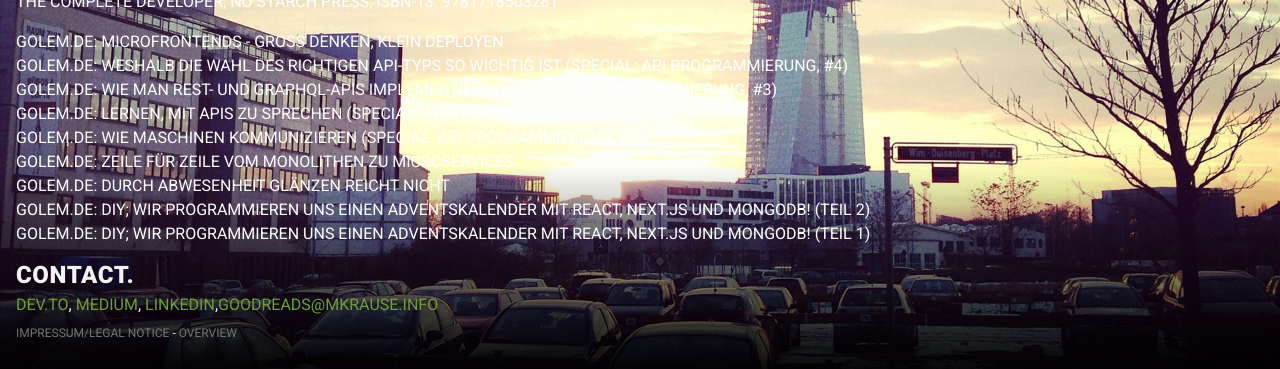
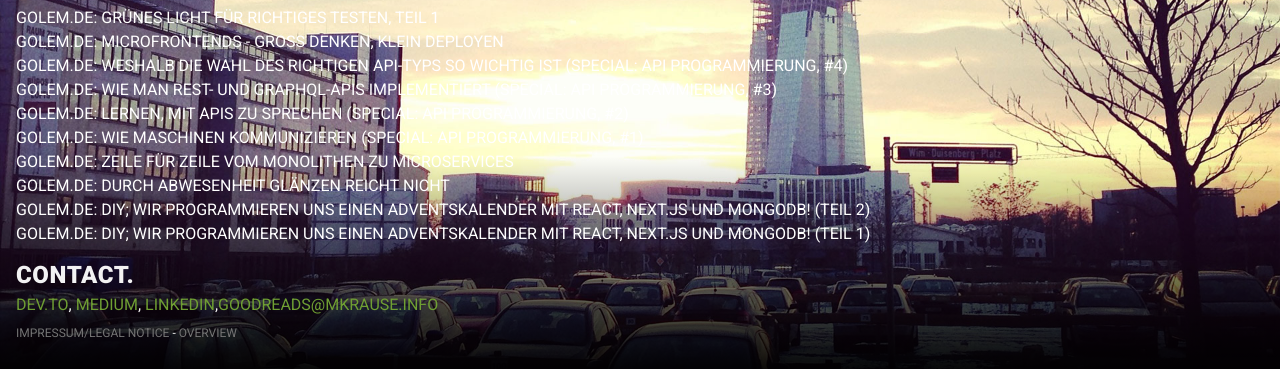
Before and after one commit to martinkr/martinkr.github.com, a website: page publications.html in a window 1280 px wide. Shown: the part 431-800 px from the top of the page. Drawn offline with Linux system fonts and the light colour scheme.

Commit message:
Add new publication link to publications.html

```diff
--- a/publications.html
+++ b/publications.html
@@ -62,6 +62,12 @@
           </li>
         </ul>
            <ul class="list-publications">
+
+               <li>
+           <a href="https://www.golem.de/news/coding-mit-ki-agenten-gruenes-licht-fuer-richtiges-testen-2512-203567.html"
+              title="Golem.de: Grünes Licht für richtiges Testen, Teil 1">
+              Golem.de: Grünes Licht für richtiges Testen, Teil 1</a>
+          </li>
                          <li>
            <a href="https://www.golem.de/news/microfrontends-gross-denken-klein-deployen-2512-203513.html"
               title="Golem.de: Microfrontends -  Groß denken, klein deployen">
```
